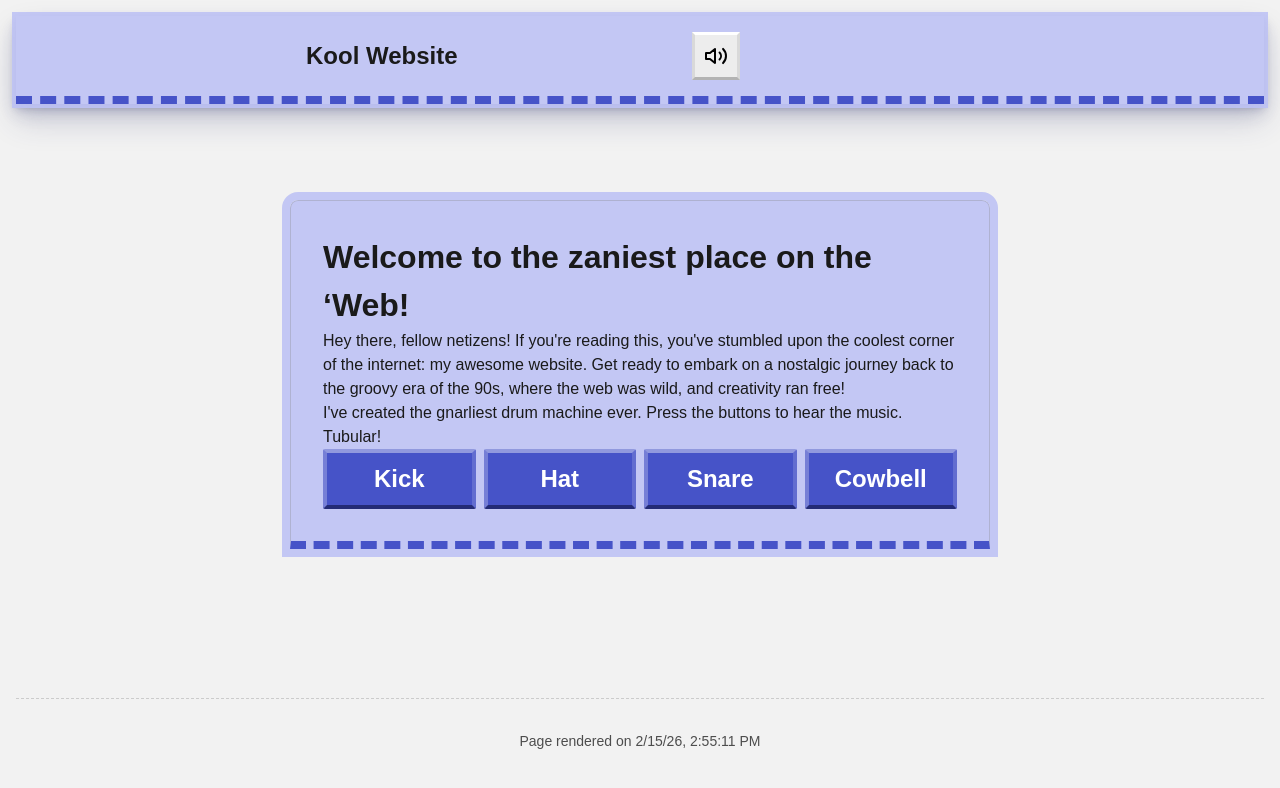
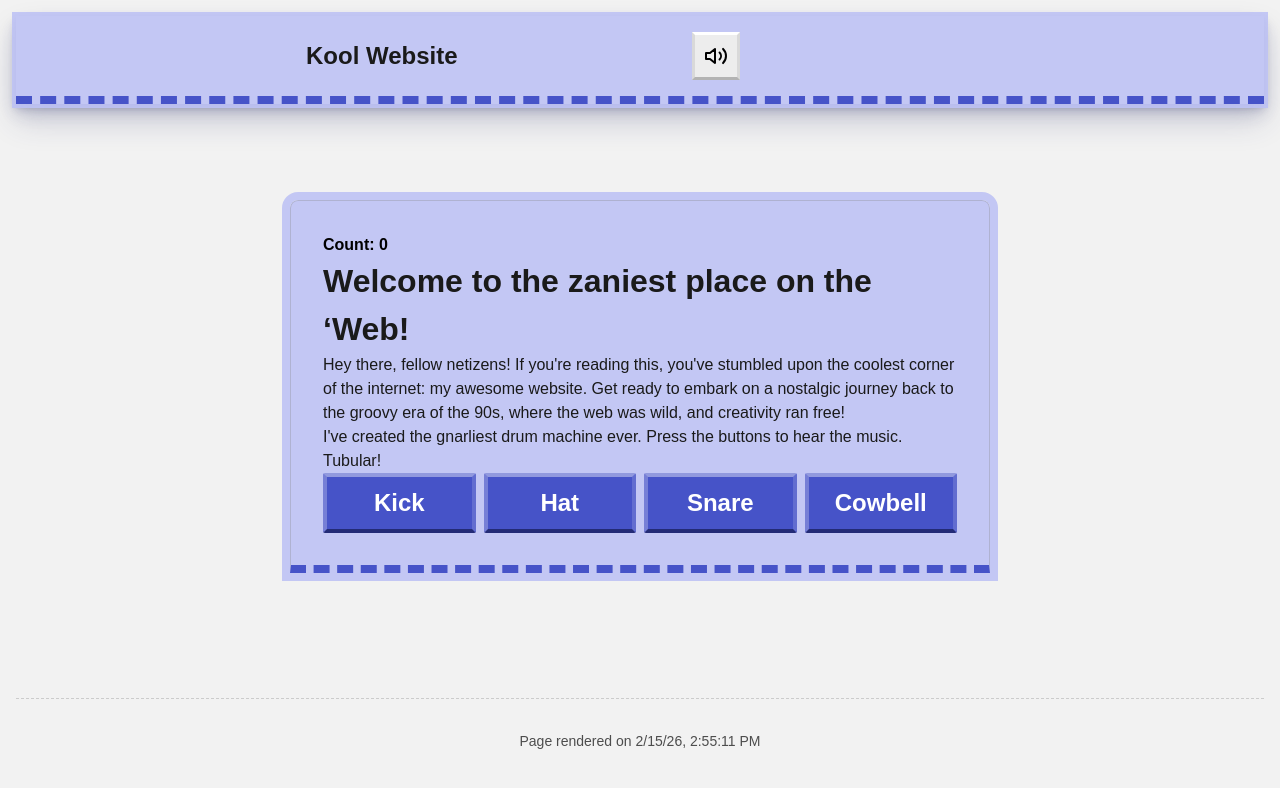
Before and after one commit to paulichdom/joy-of-next-playground, a Next.js app: page / in a window 1280 px wide. Shown: the top 788 px of the page. Built offline with nearby package versions, Linux system fonts and the light colour scheme; no server answers.

Commit message:
add counter and spinner components

```diff
--- /dev/null
+++ b/app/components/Counter.tsx
@@ -0,0 +1,20 @@
+"use client";
+import React from "react";
+
+function Counter() {
+  const [count, setCount] = React.useState(() => {
+    return Number(window.localStorage.getItem("saved-count") || 0);
+  });
+
+  React.useEffect(() => {
+    window.localStorage.setItem("saved-count", `${count}`);
+  }, [count]);
+
+  return (
+    <button className="count-btn" onClick={() => setCount(count + 1)}>
+      Count: {count}
+    </button>
+  );
+}
+
+export default Counter;
--- /dev/null
+++ b/app/components/Spinner/Spinner.module.css
@@ -0,0 +1,22 @@
+@keyframes spin {
+  from {
+    transform: rotate(0deg);
+  }
+
+  to {
+    transform: rotate(360deg);
+  }
+}
+
+.wrapper {
+  display: block;
+  animation: spin var(--speed) linear infinite;
+}
+
+.wrapper svg {
+  /*
+    Ensure that the child is block so
+    that it spins symmetrically
+  */
+  display: block;
+}
--- a/app/page.tsx
+++ b/app/page.tsx
@@ -2,10 +2,12 @@ import { MaxWidthWrapper } from "./components/MaxWidthWrapper/MaxWidthWrapper";
 import { DrumMachine } from "./components/DrumMachine/DrumMachine";
 
 import styles from "./page.module.css";
+import Counter from "./components/Counter";
 
 function Home() {
   return (
     <MaxWidthWrapper as="main" className={styles.wrapper}>
+      <Counter />
       <h1>Welcome to the zaniest place on the ‘Web!</h1>
       <p>
         Hey there, fellow netizens! If you&apos;re reading this, you&apos;ve
```
Also changed, not shown: app/components/Spinner/Spinner.tsx (added, +26 -0 lines).
